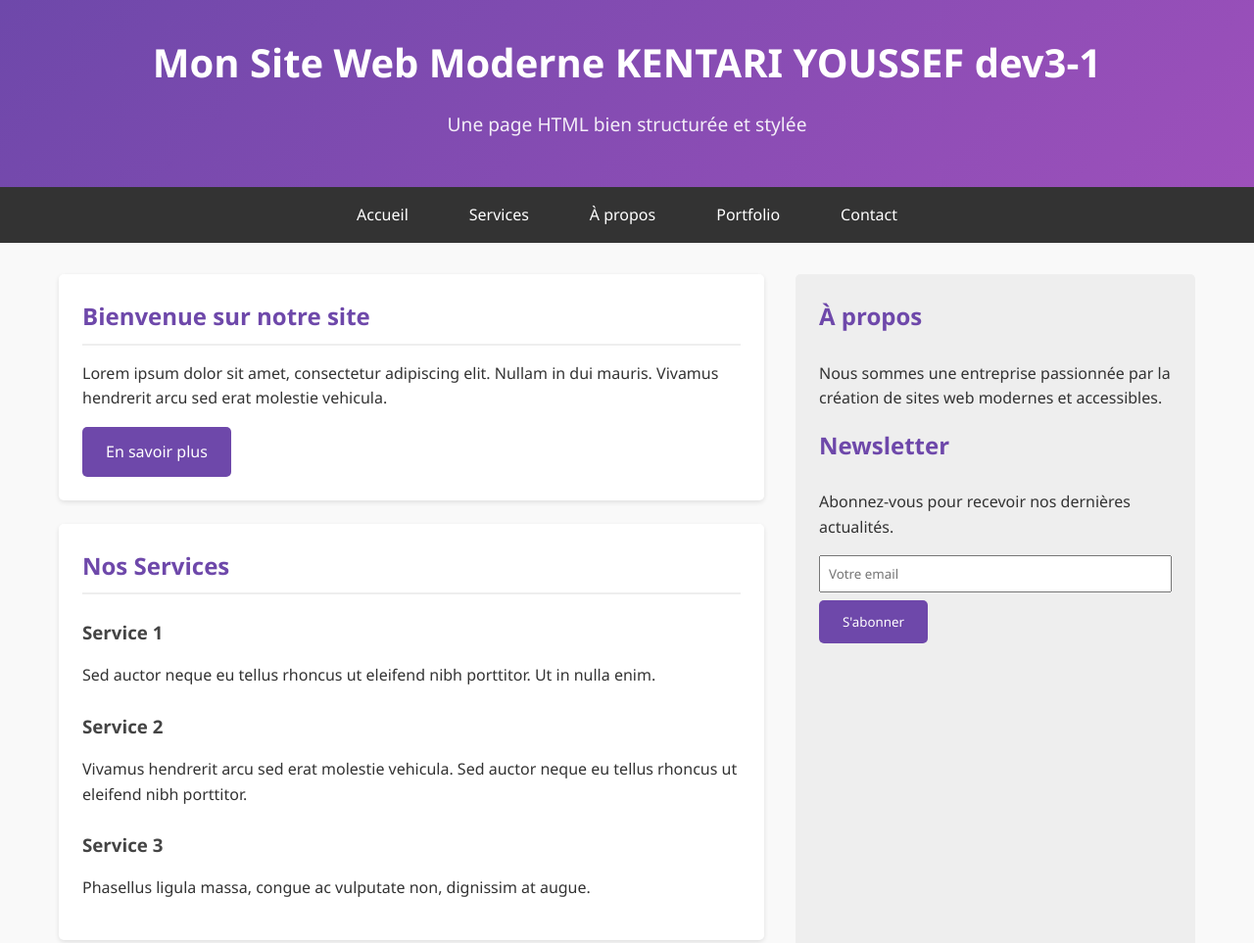
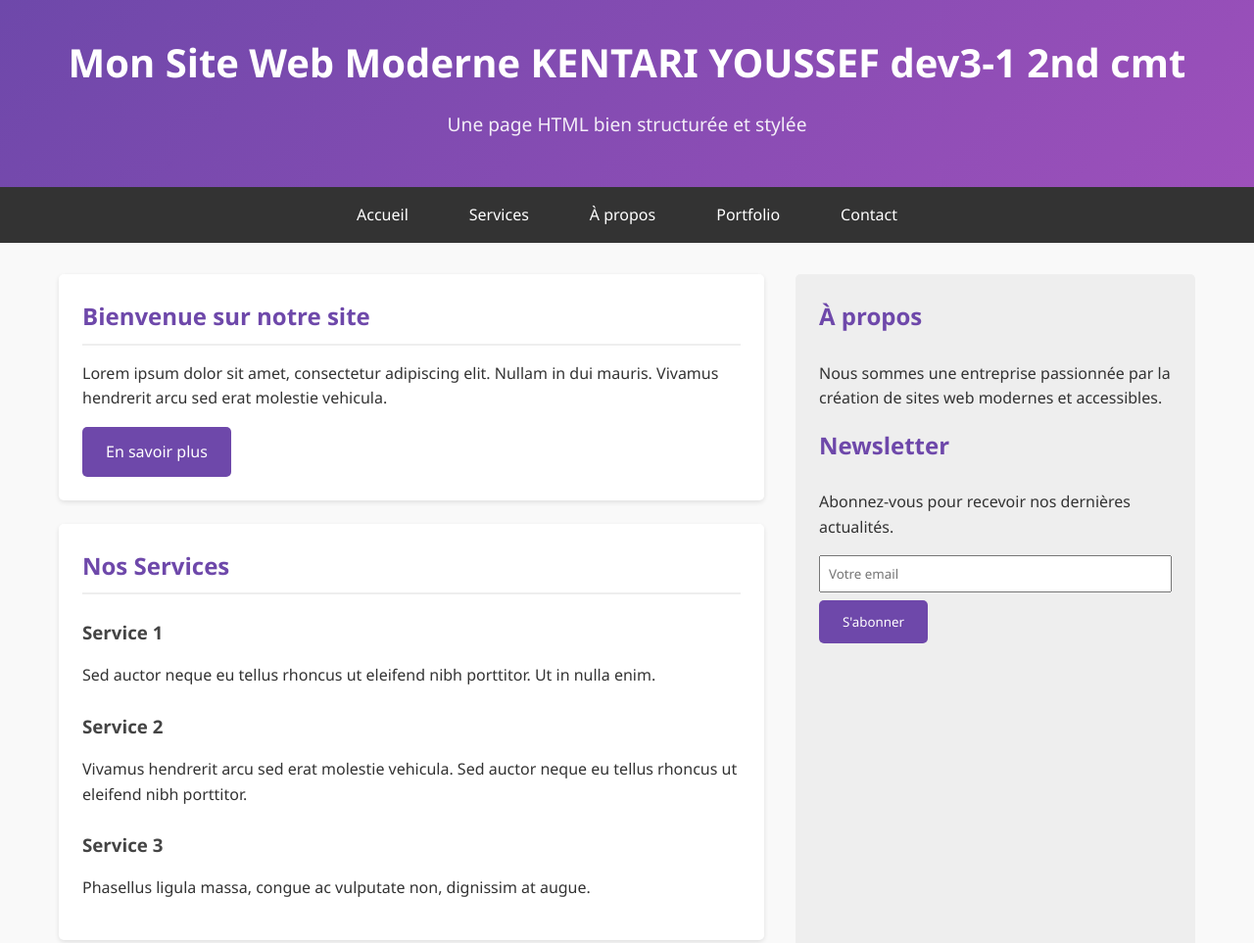
Before and after one commit to youssef-kentari/justForTest, a plain HTML site: page index.html in a window 1280 px wide. Shown: the top 963 px of the page at 98% size. Drawn offline with Linux system fonts and the light colour scheme.

Commit message:
dev3-1 2nd cmt

```diff
--- a/index.html
+++ b/index.html
@@ -177,7 +177,7 @@
 <body>
     <header>
         <div class="container">
-            <h1>Mon Site Web Moderne KENTARI YOUSSEF dev3-1</h1>
+            <h1>Mon Site Web Moderne KENTARI YOUSSEF dev3-1 2nd cmt</h1>
             <p>Une page HTML bien structurée et stylée</p>
         </div>
     </header>
```
